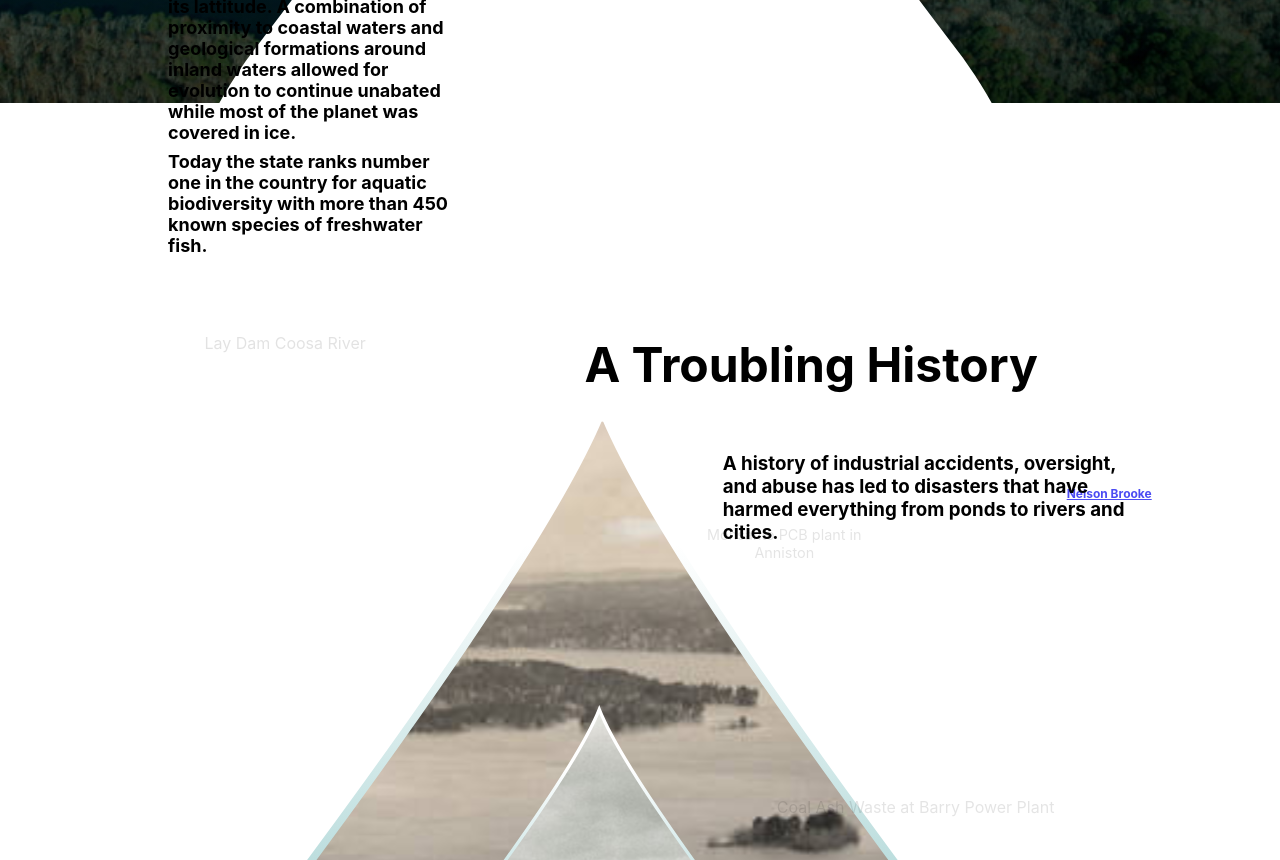
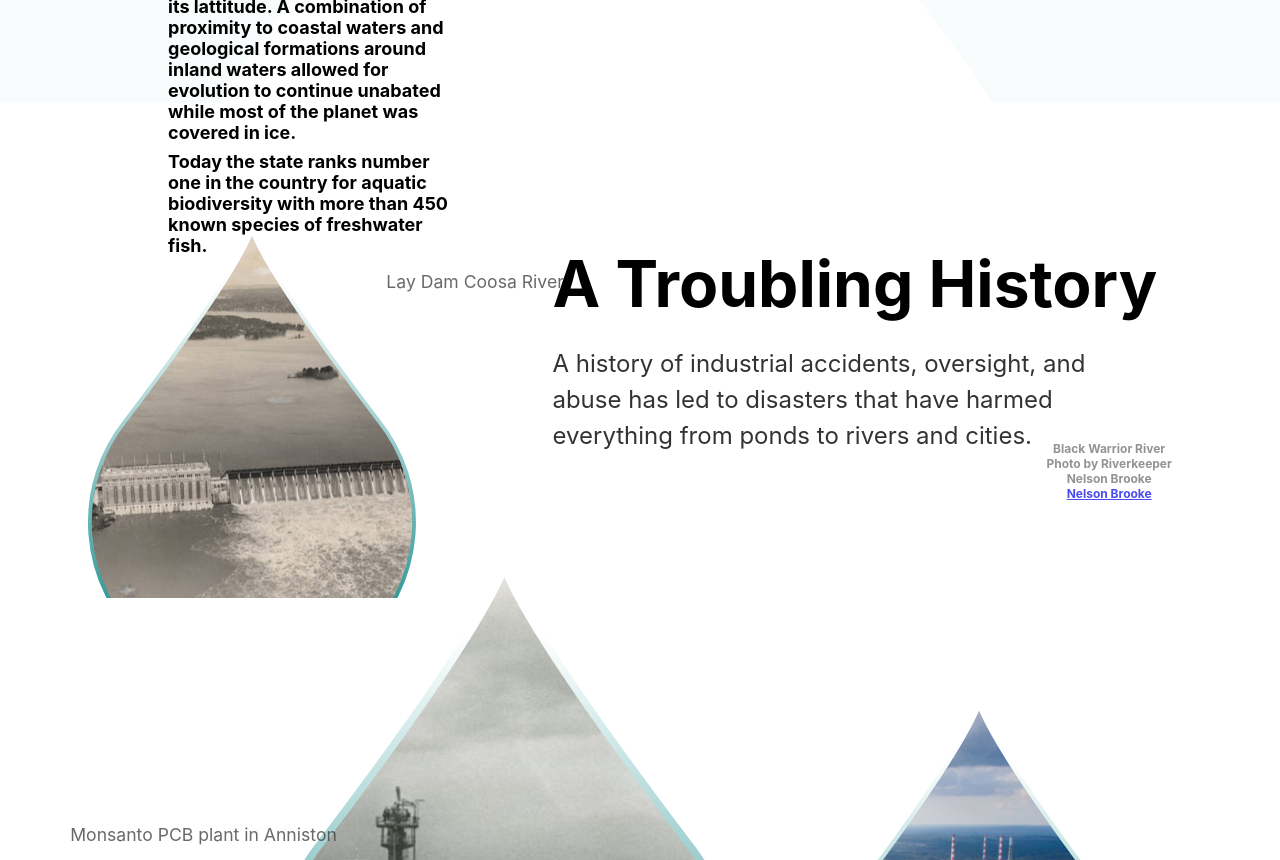
Before and after one commit to Dalbed349/AlabamaWater, a Vue app: page / in a window 1280 px wide. Shown: the part 1940-2800 px from the top of the page. Built offline with nearby package versions, Linux system fonts and the light colour scheme.

Commit message:
style(layout): remove busy backgrounds and implement scattered history layout

```diff
--- a/package.json
+++ b/package.json
@@ -9,8 +9,7 @@
   },
   "dependencies": {
     "core-js": "^3.49.0",
-    "d3": "^6.6.2",
-    "element-plus": "^1.0.2-beta.36",
+    "d3": "^7.9.0",
     "vue": "3.5"
   },
   "devDependencies": {
--- a/src/components/HabitatSection.vue
+++ b/src/components/HabitatSection.vue
@@ -73,13 +73,8 @@ export default {
   bottom: 0;
   left: 0%;
   right: 0%;
-  background-image: linear-gradient(
-      rgba(69, 143, 161, 0.075),
-      rgba(0, 0, 0, 0.4)
-    ),
-    url("../assets/Blackwarrior.jpg");
-  background-repeat: no-repeat;
-  background-size: 100% 100%;
+  right: 0%;
+  background: #f8fcfd;
   width: 100%;
 
   margin-bottom: 2%;
@@ -178,7 +173,7 @@ div.transbox3 {
 .map3 .transbox2 p {
   font-weight: bold;
   font-size: 12px;
-  color: #ffffff;
+  color: #666;
   margin: 20px;
   opacity: 0.7;
 }
--- a/src/components/HeroSection.vue
+++ b/src/components/HeroSection.vue
@@ -3,13 +3,13 @@
     <div class="darken"></div>
     <div class="margins"></div>
     <div class="curved-div">
-      <span style="color: #fff">20 Years of </span>
+      <span style="color: #333">20 Years of </span>
 
-      <span style="color: #fff">Water</span>
-      <p style="color: #fff">Visualising Alabama's List of Impaired Waters</p>
+      <span style="color: #333">Water</span>
+      <p style="color: #555">Visualising Alabama's List of Impaired Waters</p>
       <svg viewBox="0 0 1440 319">
         <path
-          fill="#fff"
+          fill="#f8fcfd"
           fill-opacity="1"
           d="M0,32L48,80C96,128,192,224,288,224C384,224,480,128,576,90.7C672,53,768,75,864,96C960,117,1056,139,1152,149.3C1248,160,1344,160,1392,160L1440,160L1440,320L1392,320C1344,320,1248,320,1152,320C1056,320,960,320,864,320C768,320,672,320,576,320C480,320,384,320,288,320C192,320,96,320,48,320L0,320Z"
         ></path>
@@ -45,12 +45,9 @@ export default {
   bottom: 0;
   left: 0;
   right: 0;
-  background: linear-gradient(rgba(0, 0, 0, 0), rgba(0, 0, 0, 1)),
-    url("../assets/glacier.jpg") center center;
+  background: #f8fcfd;
   width: 100%;
   height: 100%;
-  opacity: 0.9;
-  background-size: cover; /* Fixed from 100vw */
 }
 .margins {
   margin-top: 35vh;
--- a/src/components/HistorySection.vue
+++ b/src/components/HistorySection.vue
@@ -1,26 +1,63 @@
 <template>
-  <div class="IntroGlacier3" style="height: 90vh">
-    <h2>A Troubling History</h2>
-    <h3>
-      A history of industrial accidents, oversight, and abuse has led to
-      disasters that have harmed everything from ponds to rivers and cities.
-    </h3>
-    <!--  -->
-    <div class="drop">
-      <p class="droptxt">Monsanto PCB plant in Anniston</p>
+  <div class="HistorySection">
+    <div class="header-block">
+      <h2>A Troubling History</h2>
+      <h3>
+        A history of industrial accidents, oversight, and abuse has led to
+        disasters that have harmed everything from ponds to rivers and cities.
+      </h3>
+    </div>
+
+    <!-- Lay Dam Coosa River -->
+    <div class="drop-container lay-dam">
       <svg
         width="100%"
         height="100%"
         viewBox="0 0 32 32"
-        @mouseenter="dropHover = true"
-        @mouseleave="dropHover = null"
       >
         <defs>
-          <linearGradient id="linear1" x1="0%" y1="0%" x2="0%" y2="100%">
+          <linearGradient id="linearLayDam" x1="0%" y1="0%" x2="0%" y2="100%">
+            <stop offset="10%" stop-color="#fff" />
+            <stop offset="100%" stop-color="teal" />
+          </linearGradient>
+          <pattern
+            id="imgLayDam"
+            patternUnits="userSpaceOnUse"
+            width="45"
+            height="65"
+          >
+            <image
+              href="../assets/LayDamCoosa.jpg"
+              x="-4"
+              y="-11"
+              width="45"
+              height="65"
+            />
+          </pattern>
+        </defs>
+        <path
+          fill="url(#imgLayDam)"
+          stroke="url(#linearLayDam)"
+          stroke-width="0.3"
+          d="M15 3 Q16.5 6.8 25 18 A12.8 12.8 0 1 1 5 18 Q13.5 6.8 15 3z"
+        />
+      </svg>
+      <p class="drop-label">Lay Dam Coosa River</p>
+    </div>
+
+    <!-- Monsanto PCB plant in Anniston -->
+    <div class="drop-container monsanto">
+      <svg
+        width="100%"
+        height="100%"
+        viewBox="0 0 32 32"
+      >
+        <defs>
+          <linearGradient id="linearMonsanto" x1="0%" y1="0%" x2="0%" y2="100%">
             <stop offset="10%" stop-color="#fff" />
             <stop offset="100%" stop-color="teal" />
             <pattern
-              id="img1"
+              id="imgMonsanto"
               patternUnits="userSpaceOnUse"
               width="58"
               height="70"
@@ -36,26 +73,25 @@
           </linearGradient>
         </defs>
         <path
-          fill="url(#img1)"
-          opacity="1"
-          stroke="url(#linear1)"
-          stroke-width=".2"
-          d="M15
-        3 Q16.5 6.8 25 18 A12.8 12.8 0 1 1 5 18 Q13.5 6.8 15 3z"
+          fill="url(#imgMonsanto)"
+          stroke="url(#linearMonsanto)"
+          stroke-width="0.4"
+          d="M15 3 Q16.5 6.8 25 18 A12.8 12.8 0 1 1 5 18 Q13.5 6.8 15 3z"
         />
       </svg>
+      <p class="drop-label">Monsanto PCB plant in Anniston</p>
     </div>
-    <!--  -->
-    <div class="drop2">
-      <p class="droptxt">Coal Ash Waste at Barry Power Plant</p>
+
+    <!-- Coal Ash Waste at Barry Power Plant -->
+    <div class="drop-container coal-ash">
       <svg width="100%" height="100%" viewBox="0 0 32 32">
         <defs>
-          <linearGradient id="linear2" x1="0%" y1="0%" x2="0%" y2="100%">
+          <linearGradient id="linearCoalAsh" x1="0%" y1="0%" x2="0%" y2="100%">
             <stop offset="10%" stop-color="#fff" />
             <stop offset="100%" stop-color="teal" />
           </linearGradient>
           <pattern
-            id="img2"
+            id="imgCoalAsh"
             patternUnits="userSpaceOnUse"
             width="100"
             height="55"
@@ -70,52 +106,13 @@
           </pattern>
         </defs>
         <path
-          fill="url(#img2)"
-          opacity="1"
-          stroke="url(#linear2)"
-          stroke-width=".2"
-          d="M15 3
-           Q16.5 6.8 25 18
-           A12.8 12.8 0 1 1 5 18
-           Q13.5 6.8 15 3z"
+          fill="url(#imgCoalAsh)"
+          stroke="url(#linearCoalAsh)"
+          stroke-width="0.3"
+          d="M15 3 Q16.5 6.8 25 18 A12.8 12.8 0 1 1 5 18 Q13.5 6.8 15 3z"
         />
       </svg>
-    </div>
-    <!--  -->
-    <div class="drop3">
-      <p class="droptxt">Lay Dam Coosa River</p>
-      <svg width="100%" height="100%" viewBox="0 0 32 32">
-        <defs>
-          <linearGradient id="linear3" x1="0%" y1="0%" x2="0%" y2="100%">
-            <stop offset="10%" stop-color="#fff" />
-            <stop offset="100%" stop-color="teal" />
-          </linearGradient>
-          <pattern
-            id="img3"
-            patternUnits="userSpaceOnUse"
-            width="45"
-            height="65"
-          >
-            <image
-              href="../assets/LayDamCoosa.jpg"
-              x="-4"
-              y="-11"
-              width="45"
-              height="65"
-            />
-          </pattern>
-        </defs>
-        <path
-          fill="url(#img3)"
-          opacity="1"
-          stroke="url(#linear3)"
-          stroke-width=".2"
-          d="M15 3
-           Q16.5 6.8 25 18
-           A12.8 12.8 0 1 1 5 18
-           Q13.5 6.8 15 3z"
-        />
-      </svg>
+      <p class="drop-label">Coal Ash Waste at Barry Power Plant</p>
     </div>
   </div>
 </template>
@@ -132,94 +129,139 @@ export default {
 </script>
 
 <style scoped>
-.IntroGlacier3 {
+.HistorySection {
   display: grid;
-  grid-template-columns: 40px 50px auto 50px 40px;
-  grid-template-rows: 25% 100px 100px 100px auto;
-  margin-top: 15%;
-}
-.IntroGlacier3 > h2 {
-  margin-left: 44%;
-  margin-right: 10%;
-  font-size: clamp(2em, 5vw, 3em);
-  grid-column-start: 2;
-  grid-column-end: 4;
-  grid-row-start: 1;
-  grid-row-end: 2;
-  color: black;
-}
-.IntroGlacier3 > h3 {
-  text-align: left;
-  grid-column-start: 3;
-  grid-column-end: 5;
-  grid-row-start: 2;
-  grid-row-end: 5;
-  margin-left: 55%;
-  margin-right: 10%;
-  margin-top: -2%;
-}
-.drop {
-  margin-top: -15px;
-  grid-column-start: 3;
-  grid-column-end: 3;
-  grid-row-start: 1;
-  grid-row-end: 6;
-}
-.IntroGlacier3 .drop {
-  margin-left: 25%;
-  margin-right: 25%;
-  margin-bottom: -5%;
-  grid-column-start: 2;
-  grid-column-end: 4;
-  grid-row-start: 1;
-  grid-row-end: 6;
-  transform: scale(0.9, 0.9);
-}
-.IntroGlacier3 .drop2 {
-  margin-left: 74%;
-  margin-right: 0%;
-  margin-bottom: 4%;
-
-  margin-top: 18%;
-  grid-column-start: 2;
-  grid-column-end: 4;
-  grid-row-start: 1;
-  grid-row-end: 6;
-}
-.IntroGlacier3 .drop3 {
-  grid-column-start: 2;
-  grid-column-end: span 3; /* Fixed typo from span3 */
-  grid-row-start: 1;
-  grid-row-end: 6;
-}
-.drop .droptxt:hover,
-.drop2 .droptxt:hover,
-.drop3 .droptxt:hover {
-  opacity: 1;
-  color: red;
-}
-.drop .droptxt {
-  position: absolute;
-  margin-left: 65%;
-  margin-top: 35%;
-  opacity: 0.1;
-  height: 50px;
-  transition: opacity 0.3s, color 0.3s;
+  grid-template-columns: 1fr 1fr 1fr 1fr 1fr;
+  grid-auto-rows: minmax(100px, auto);
+  gap: 20px;
+  padding: 5% 5% 10% 5%;
+  min-height: 100vh;
+  max-width: 1400px;
+  margin: 0 auto;
+  align-items: center;
 }
 
-.drop2 .droptxt {
-  position: absolute;
-  margin-left: -9%;
-  margin-top: 23%;
-  opacity: 0.1;
-  transition: opacity 0.3s, color 0.3s;
+.header-block {
+  grid-column: 3 / 6;
+  grid-row: 1;
+  text-align: left;
+  padding-left: 20px;
 }
 
-.drop3 .droptxt {
+.header-block h2 {
+  font-size: clamp(2.5em, 5vw, 4em);
+  color: #000;
+  margin-bottom: 20px;
+  font-weight: bold;
+}
+
+.header-block h3 {
+  font-size: clamp(1.1em, 2vw, 1.5em);
+  color: #333;
+  font-weight: normal;
+  line-height: 1.5;
+  max-width: 600px;
+}
+
+.drop-container {
+  position: relative;
+  display: flex;
+  align-items: center;
+  justify-content: center;
+}
+
+.drop-label {
   position: absolute;
-  margin-left: 13%;
-  margin-top: 3%;
-  opacity: 0.11;
+  color: #444;
+  font-size: 1.1em;
+  opacity: 0.8;
   transition: opacity 0.3s, color 0.3s;
+  pointer-events: none;
+  white-space: nowrap;
+}
+
+.drop-container:hover .drop-label {
+  opacity: 1;
+  color: #d84541;
+  font-weight: bold;
+}
+
+/* Specific Placements matching 1.png */
+.lay-dam {
+  grid-column: 1 / 3;
+  grid-row: 1 / 3;
+  width: 90%;
+  justify-self: start;
+}
+.lay-dam .drop-label {
+  top: 15%;
+  left: 80%;
+}
+
+.monsanto {
+  grid-column: 2 / 4;
+  grid-row: 2 / 5;
+  width: 130%; /* Massive Drop */
+  margin-left: -15%;
+  z-index: 2;
+}
+.monsanto .drop-label {
+  top: 50%;
+  right: 80%;
+  margin-right: 10px;
+}
+
+.coal-ash {
+  grid-column: 4 / 6;
+  grid-row: 3 / 5;
+  width: 100%;
+  margin-top: 10%;
+  justify-self: center;
+}
+.coal-ash .drop-label {
+  bottom: 10%;
+  right: 75%;
+}
+
+@media (max-width: 1024px) {
+  .HistorySection {
+    grid-template-columns: 1fr 1fr;
+  }
+  .header-block {
+    grid-column: 1 / 3;
+    grid-row: 1;
+  }
+  .lay-dam {
+    grid-column: 1;
+    grid-row: 2;
+    width: 100%;
+  }
+  .monsanto {
+    grid-column: 1 / 3;
+    grid-row: 3;
+    width: 80%;
+    margin-left: 0;
+    justify-self: center;
+  }
+  .coal-ash {
+    grid-column: 2;
+    grid-row: 4;
+    width: 100%;
+    margin-top: 0;
+  }
+}
+@media (max-width: 768px) {
+  .HistorySection {
+    grid-template-columns: 1fr;
+  }
+  .header-block {
+    grid-column: 1;
+  }
+  .lay-dam, .monsanto, .coal-ash {
+    grid-column: 1;
+    grid-row: auto;
+    width: 100%;
+    justify-self: center;
+  }
 }
 </style>
--- a/src/components/MapBasinSection.vue
+++ b/src/components/MapBasinSection.vue
@@ -56,16 +56,10 @@ export default {
   left: 0;
   right: 0;
   margin-top: 10%;
-  background-image: linear-gradient(
-      to left,
-      rgb(116, 156, 243, 0.4),
-      rgb(158, 188, 216, 0.7)
-    ),
-    linear-gradient(rgb(158, 188, 216, 0.1), rgba(0, 104, 40, 1));
-  background-repeat: no-repeat;
-  background-size: 100% 100%;
+  background: #f8fcfd;
   width: 100%;
-  height: 100vh;
+  height: auto;
+  min-height: 100vh;
   grid-template-columns: minmax(5px, 40px) minmax(5px, 50px) auto minmax(5px, 50px) minmax(5px, 40px);
   grid-template-rows: 25% 100px 100px 100px auto;
 }
--- a/src/main.js
+++ b/src/main.js
@@ -1,7 +1,5 @@
 import { createApp } from "vue";
 import App from "./App.vue";
-import ElementPlus from "element-plus";
 
 const app = createApp(App);
-app.use(ElementPlus);
 app.mount("#app");
```
Also changed, not shown: src/components/DataSection.vue (+36 -8 lines), src/components/MultiplesSection.vue (+34 -5 lines), 1 other file (tests, documents, lock files or other folders).
